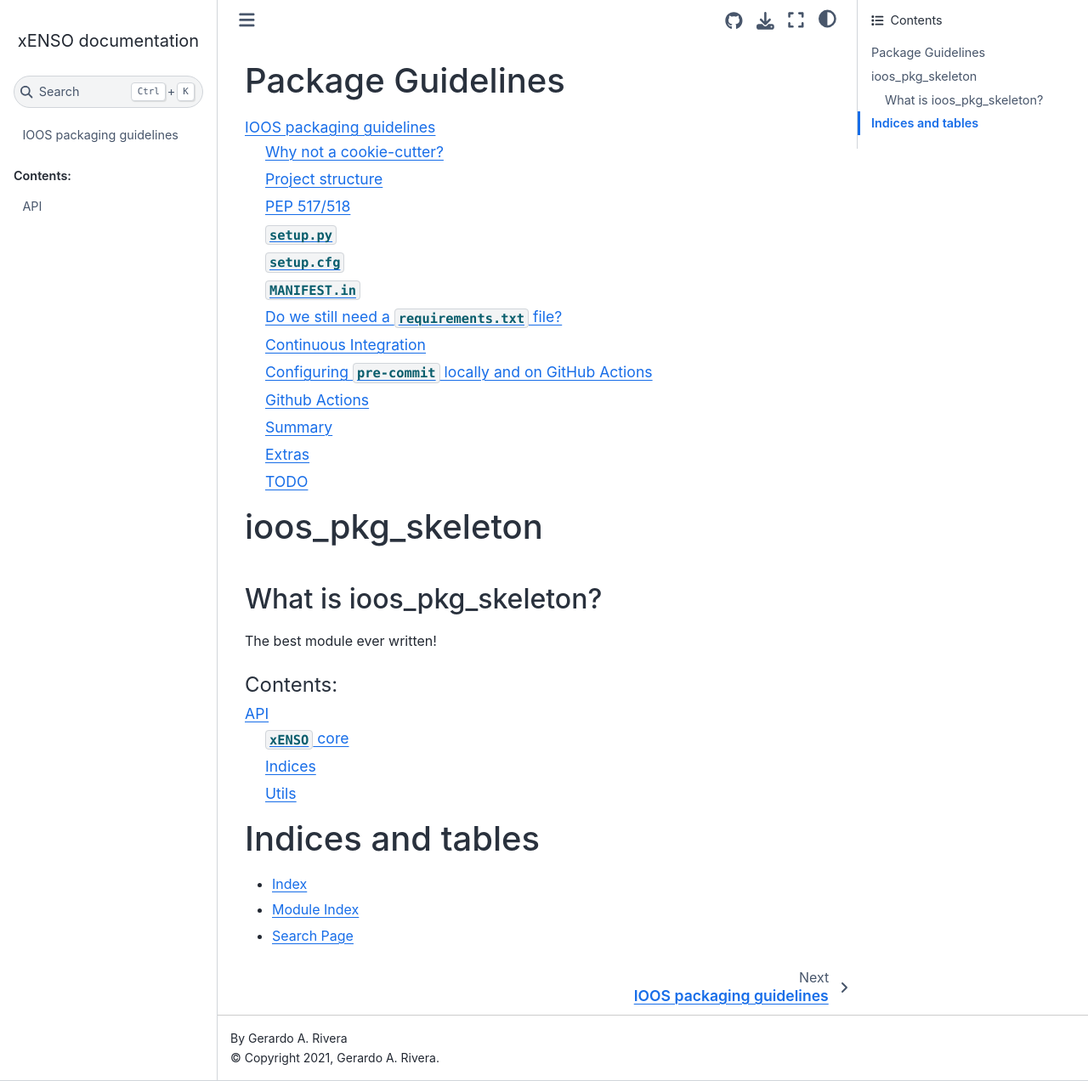
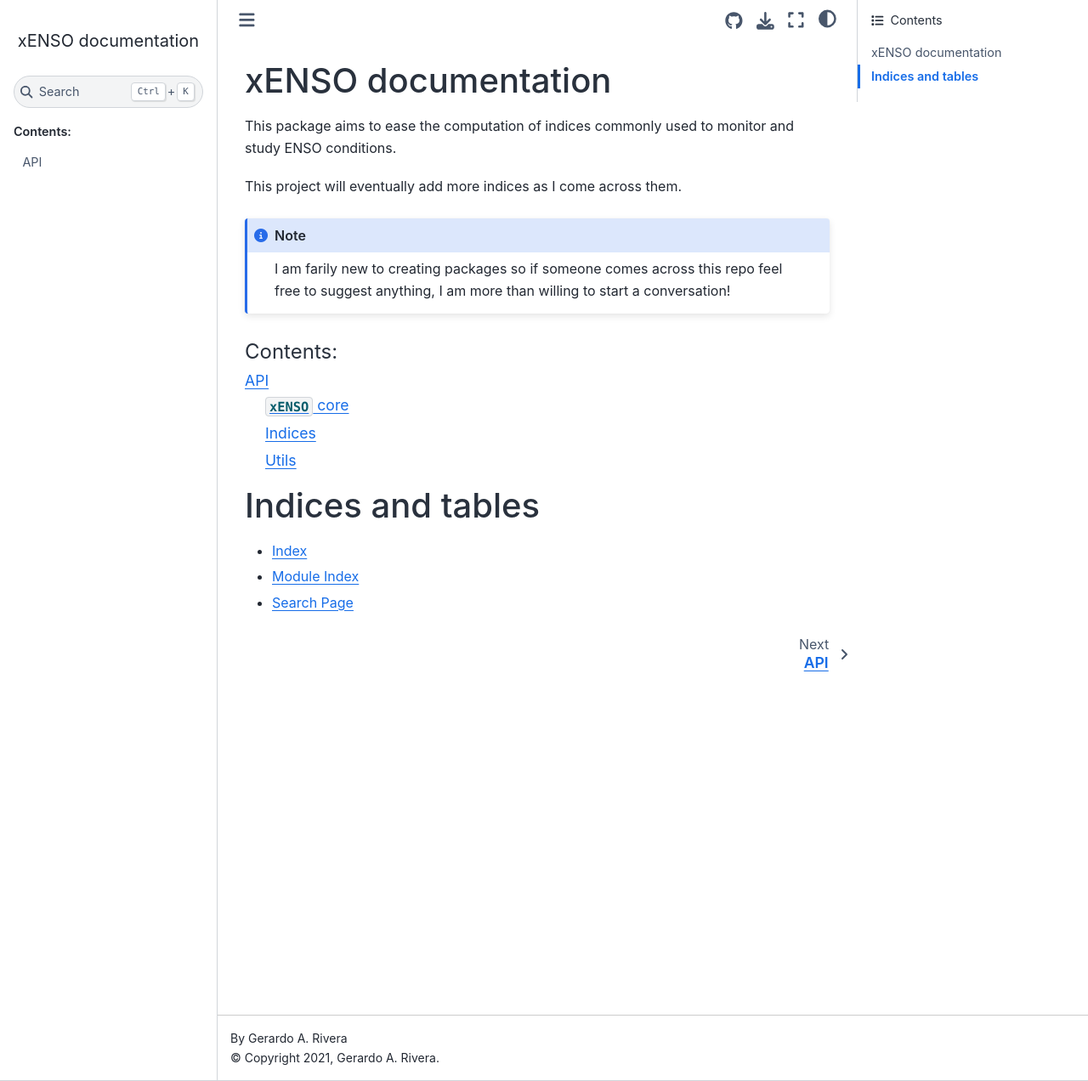
Before and after one commit to griverat/xENSO, a Sphinx documentation site: the page built from docs/source/index.rst, in a window 1280 px wide and 1272 px high. Shown: the whole window at 85% size. Built offline with Sphinx 7.4.7 and the Sphinx Book theme 1.1.4, drawn with Linux system fonts in a browser that asks for light colours; pages that are not in the unit, such as notebooks, are missing from menus; the version number could not be read and is left out.

Commit message:
Add some info about the project

```diff
--- a/docs/source/index.rst
+++ b/docs/source/index.rst
@@ -1,18 +1,12 @@
-Package Guidelines
-==================
+xENSO documentation
+===================
 
-.. toctree::
-   :maxdepth: 3
+This package aims to ease the computation of indices commonly used to monitor and study ENSO conditions.
 
-   how2package4ioos.md
+This project will eventually add more indices as I come across them.
 
-ioos_pkg_skeleton
-=================
 
-What is ioos_pkg_skeleton?
---------------------------
-
-The best module ever written!
+.. note:: I am farily new to creating packages so if someone comes across this repo feel free to suggest anything, I am more than willing to start a conversation!
 
 
 .. toctree::
```
